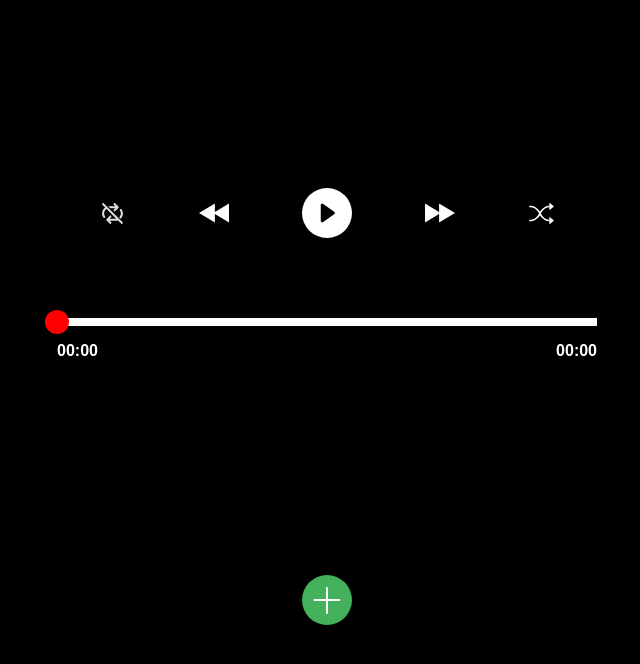
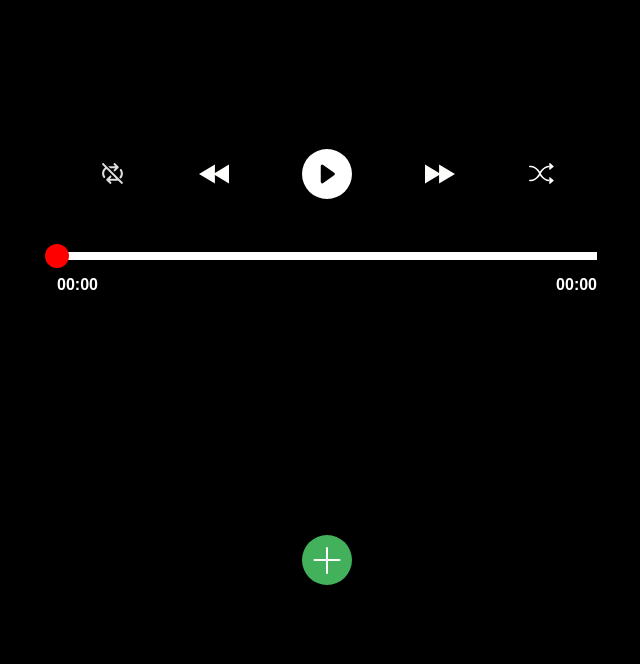
Before and after one commit to LeoLu0602/mp3-player, a React (Create React App) app: page / in a window 1280 px wide. Shown: the top 664 px of the page, without its empty margins (313-953 px from the left). Built offline with nearby package versions, Linux system fonts and the light colour scheme; the HTML template or start-up script is replaced by a standard one.

Commit message:
no alarm clock

```diff
--- a/src/index.css
+++ b/src/index.css
@@ -17,7 +17,7 @@ input {
 
 #upper {
     max-width: 600px;
-    height: 50%;
+    height: 40%;
     margin: 0 auto;
     display: flex;
     flex-direction: column;
@@ -127,7 +127,7 @@ input {
 #lower {
     position: relative;
     max-width: 600px;
-    height: 50%;
+    height: 60%;
     margin: 0 auto;
     overflow-x: hidden;
     overflow-y: auto;
```
Also changed, not shown: public/alarm.svg (deleted), public/music-player.svg (deleted).
